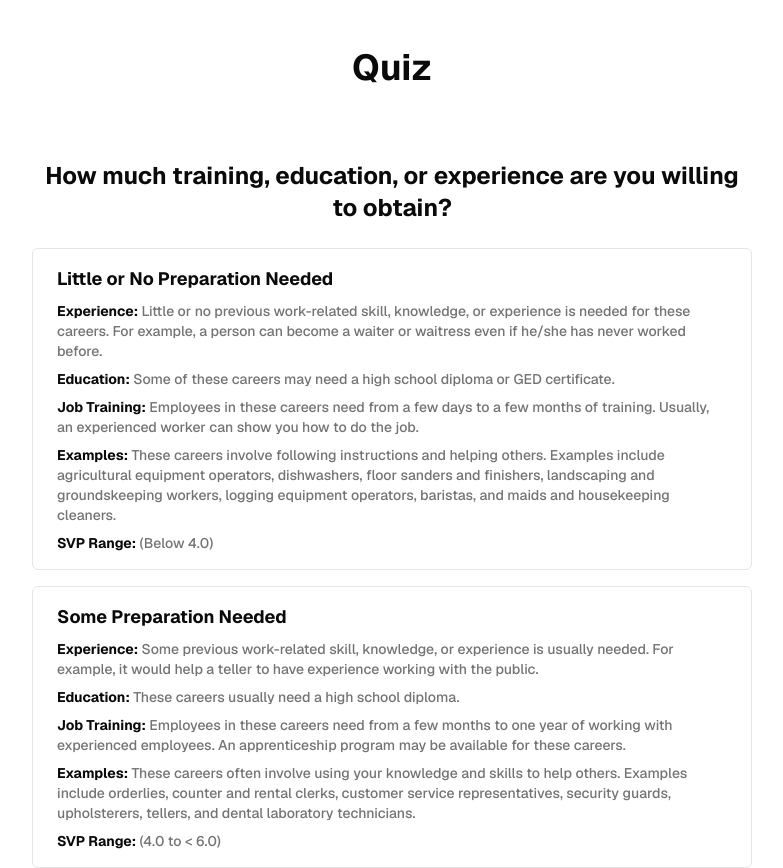
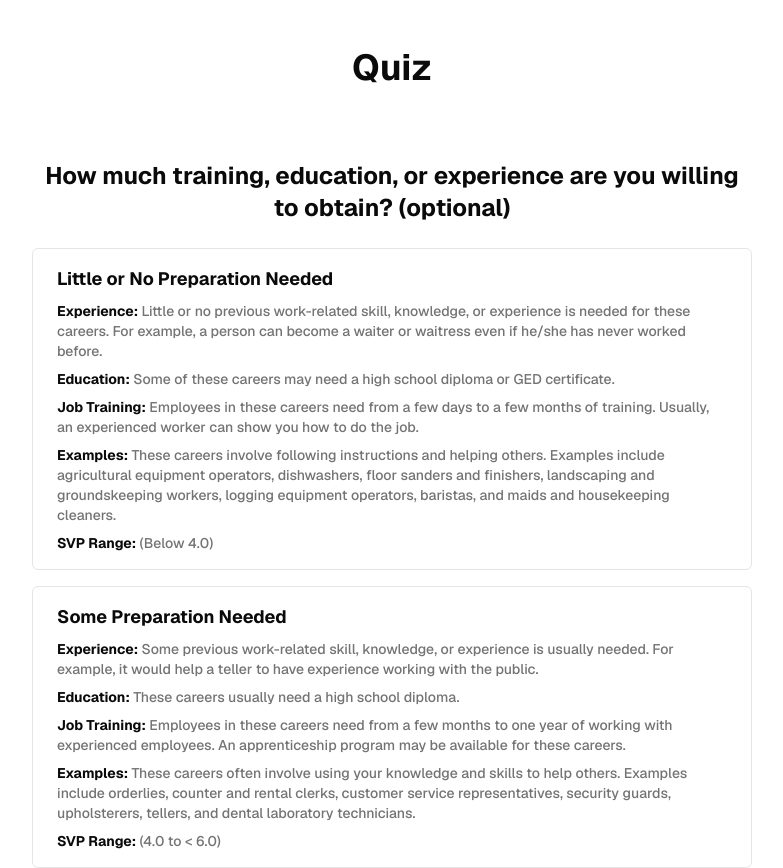
Before and after one commit to nash-pillai/career-planner, a Next.js app: page /quiz in a window 1280 px wide. Shown: the top 868 px of the page, without its empty margins (248-1031 px from the left). Built offline with nearby package versions, Linux system fonts and the light colour scheme.

Commit message:
optional trainingLevel

```diff
--- a/src/app/quiz/page.tsx
+++ b/src/app/quiz/page.tsx
@@ -252,73 +252,6 @@ const allQuestions = [
   text: string;
 }[];
 
-// {
-//    "code" : "17-2071.00",
-//    "title" : "Electrical Engineers",
-//    "tags" : {
-//       "bright_outlook" : true,
-//       "green" : false,
-//       "apprenticeship" : false
-//    },
-//    "also_called" : {
-//       "title" : [
-//          "Design Engineer",
-//          "Electrical Design Engineer",
-//          "Electrical Engineer",
-//          "Project Engineer"
-//       ]
-//    },
-//    "what_they_do" : "Research, design, develop, test, or supervise the manufacturing and installation of electrical equipment, components, or systems for commercial, industrial, military, or scientific use.",
-//    "on_the_job" : {
-//       "task" : [
-//          "Design, implement, maintain, or improve electrical instruments, equipment, facilities, components, products, or systems for commercial, industrial, or domestic purposes.",
-//          "Oversee project production efforts to assure projects are completed on time and within budget.",
-//          "Direct or coordinate manufacturing, construction, installation, maintenance, support, documentation, or testing activities to ensure compliance with specifications, codes, or customer requirements."
-//       ]
-//    },
-//    "career_video" : true,
-//    "resources" : {
-//       "resource" : [
-//          {
-//             "href" : "https://services.onetcenter.org/ws/mnm/careers/17-2071.00/knowledge",
-//             "title" : "Knowledge"
-//          },
-//          {
-//             "href" : "https://services.onetcenter.org/ws/mnm/careers/17-2071.00/skills",
-//             "title" : "Skills"
-//          },
-//          {
-//             "href" : "https://services.onetcenter.org/ws/mnm/careers/17-2071.00/abilities",
-//             "title" : "Abilities"
-//          },
-//          {
-//             "href" : "https://services.onetcenter.org/ws/mnm/careers/17-2071.00/personality",
-//             "title" : "Personality"
-//          },
-//          {
-//             "href" : "https://services.onetcenter.org/ws/mnm/careers/17-2071.00/technology",
-//             "title" : "Technology"
-//          },
-//          {
-//             "href" : "https://services.onetcenter.org/ws/mnm/careers/17-2071.00/education",
-//             "title" : "Education"
-//          },
-//          {
-//             "href" : "https://services.onetcenter.org/ws/mnm/careers/17-2071.00/job_outlook",
-//             "title" : "Job Outlook"
-//          },
-//          {
-//             "href" : "https://services.onetcenter.org/ws/mnm/careers/17-2071.00/check_out_my_state",
-//             "title" : "Check Out My State"
-//          },
-//          {
-//             "href" : "https://services.onetcenter.org/ws/mnm/careers/17-2071.00/explore_more",
-//             "title" : "Explore More"
-//          }
-//       ]
-//    }
-// }
-
 const ratings = [
   "Strongly Dislike",
   "Dislike",
@@ -504,7 +437,7 @@ export default function Quiz() {
           <>
             <h2 className="text-center text-2xl font-bold">
               How much training, education, or experience are you willing to
-              obtain?
+              obtain? (optional)
             </h2>
             <div className="grid grid-cols-1 gap-4">
               {trainingLevel.map((level, index) => (
```
